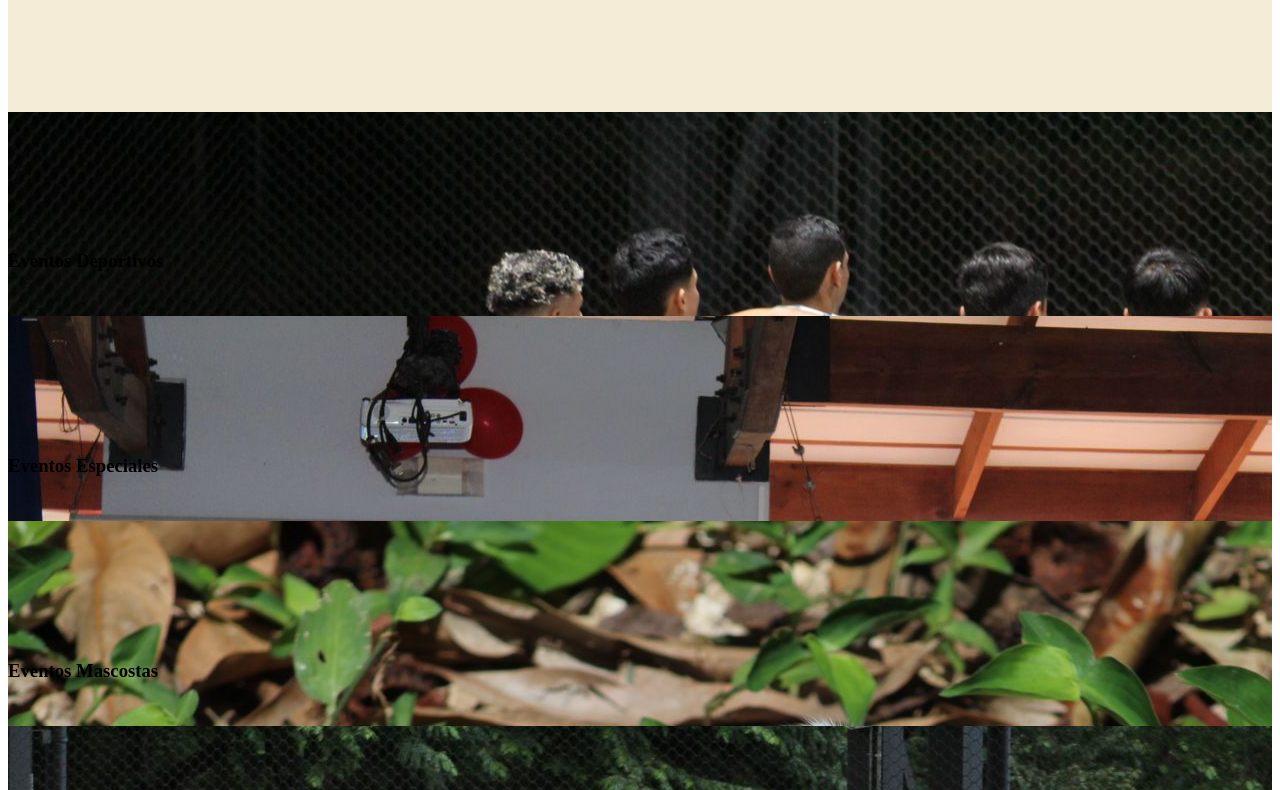
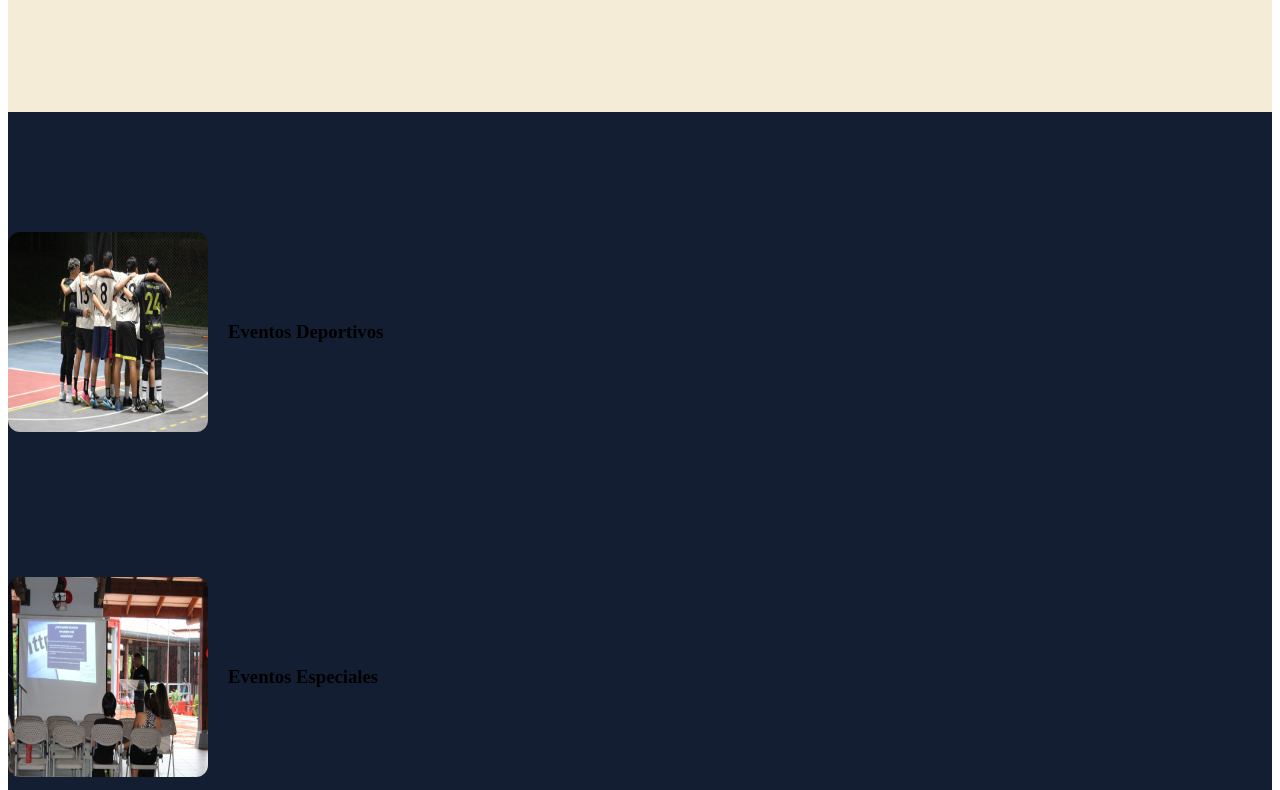
Before and after one commit to Hezroiner/Landing-Page, a plain HTML site: page index.html in a window 1280 px wide. Shown: the part 1310-2100 px from the top of the page. Drawn offline with nearby package versions, Linux system fonts and the light colour scheme.

Commit message:
add id title and imagen

```diff
--- a/public/css/style.css
+++ b/public/css/style.css
@@ -133,3 +133,9 @@ position: relative;
   padding-bottom: 2%;
   gap: 20px;
 }
+
+.item-events img{
+  width: 200px;
+  height: 200px;
+  border-radius: 12px;
+}
--- a/src/index.js
+++ b/src/index.js
@@ -63,8 +63,18 @@ function mostrarEventos(eventos) {
 function crearEventoDiv(evento) {
   const eventDiv = document.createElement('div');
   eventDiv.classList.add('item-events');
-  eventDiv.style.backgroundImage = `url(${evento.path})`;
-  eventDiv.innerHTML = `<h3>${evento.title}</h3>`;
+
+  const img = document.createElement('img');
+  img.src = evento.path;
+  img.alt = evento.title;
+  img.id = 'imagen-' + evento.id;
+  eventDiv.appendChild(img);
+
+  const titulo = document.createElement('h3');
+  titulo.textContent = evento.title;
+  titulo.id = 'titulo-' + evento.id;
+  eventDiv.appendChild(titulo);
+
   return eventDiv;
 }
 
```
